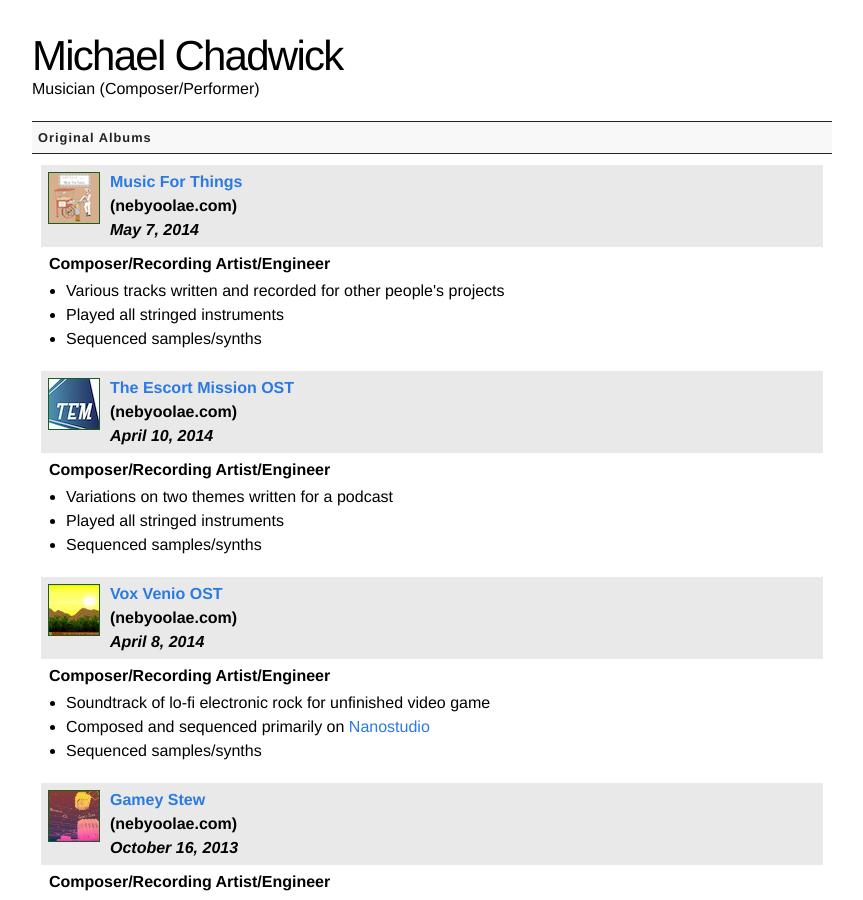
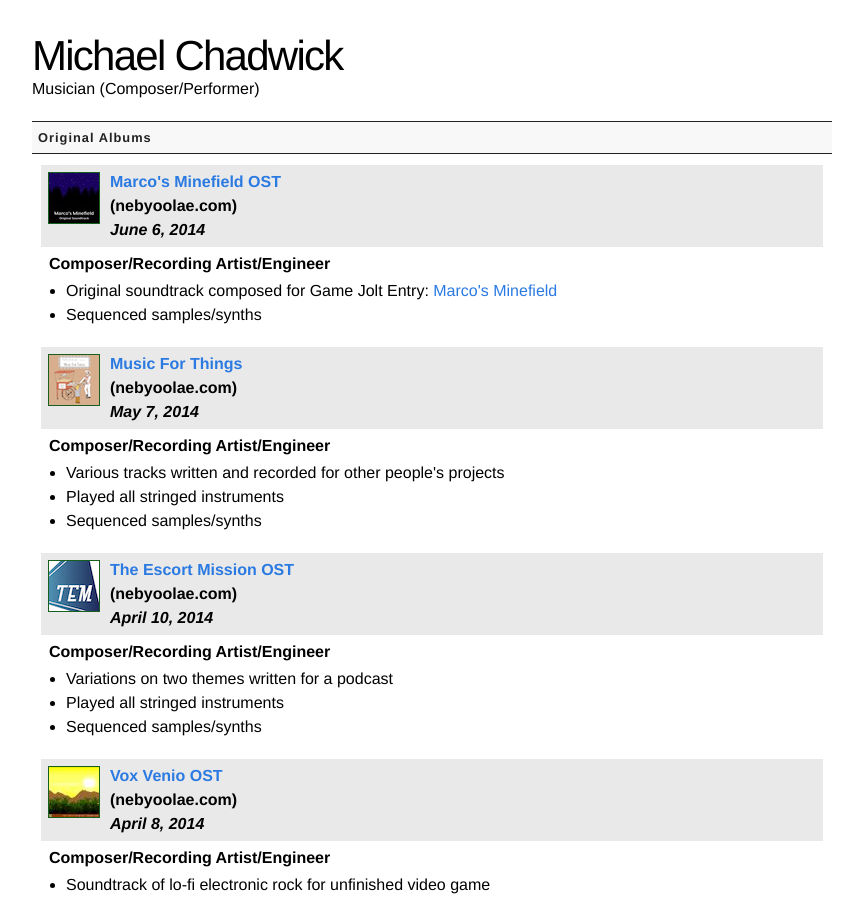
Before and after one commit to michaelchadwick/codana.me, a Jekyll site: the page built from resume/mus_print.html, in a window 1280 px wide and 900 px high. Shown: the whole window, without its empty margins (208-1071 px from the left). Built offline with Jekyll 4.4.1, drawn with Linux system fonts in a browser that asks for light colours.

Commit message:
added marcos minefield to resume

```diff
--- a/_includes/resume_content_mus.html
+++ b/_includes/resume_content_mus.html
@@ -1,4 +1,21 @@
 <div class="head">Original Albums</div>
+
+<div class="jobdesc">
+  <div class="jobname">
+    <a rel="colorbox" href="/assets/images/resumes/mus/marcos_minefield_ost.jpg">
+    <img src="/assets/images/resumes/mus/thumbs/marcos_minefield_ost.jpg" width="50" height="50" alt="Nebyoolae - Marco's Minefield OST" title="Nebyoolae - Marco's Minefield OST" /></a>
+    <a href="http://nebyoolae.com/album/marcos-minefield-ost">Marco's Minefield OST</a><br />
+    (nebyoolae.com)<br />
+    <em>June 6, 2014</em><br />
+  </div>
+
+  <div class="jobindent">Composer/Recording Artist/Engineer</div>
+  <ul>
+    <li>Original soundtrack composed for Game Jolt Entry: <a href="http://gamejolt.com/games/puzzle/marco-s-minefield/27291/">Marco's Minefield</a></li>
+    <li>Sequenced samples/synths</li>
+  </ul>
+</div>
+
 <div class="jobdesc">
   <div class="jobname">
     <a rel="colorbox" href="/assets/images/resumes/mus/music_for_things.png">
```
Also changed, not shown: assets/images/resumes/mus/marcos_minefield_ost.jpg (added), assets/images/resumes/mus/thumbs/marcos_minefield_ost.jpg (added).
